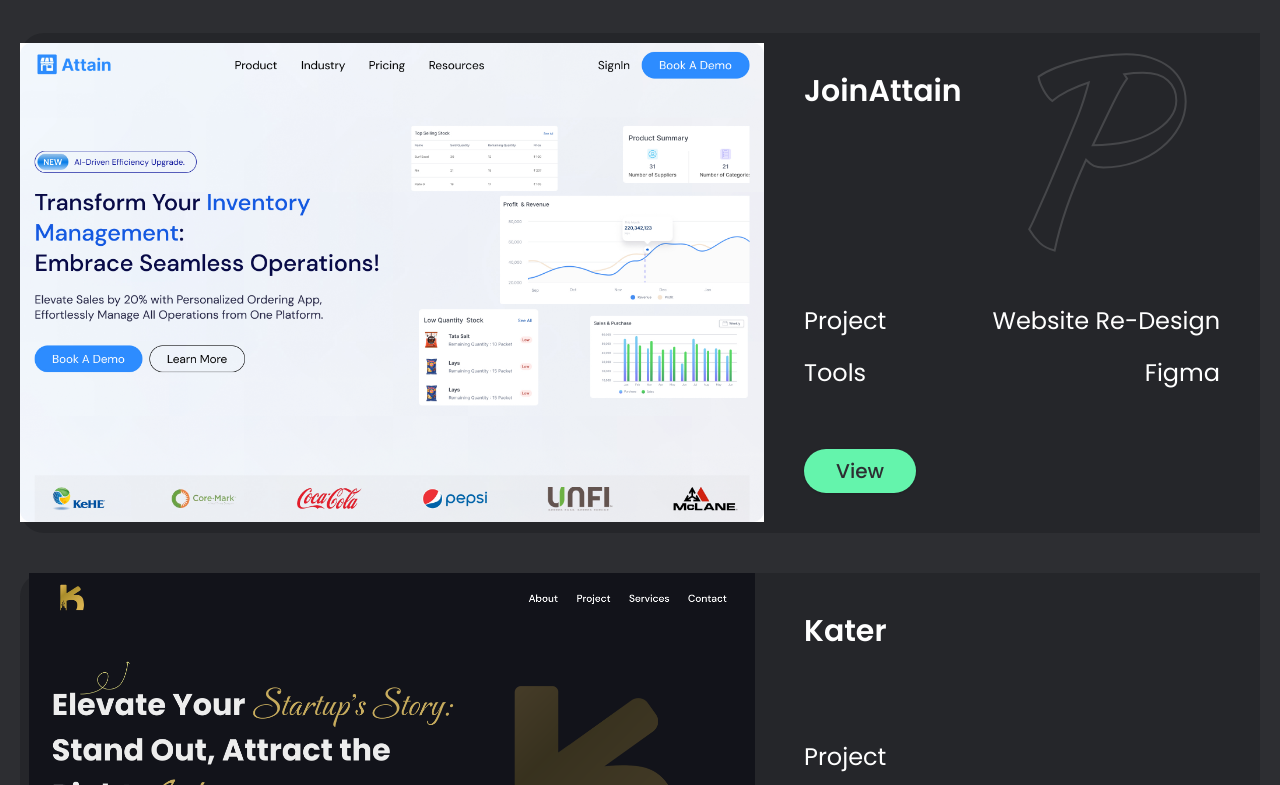
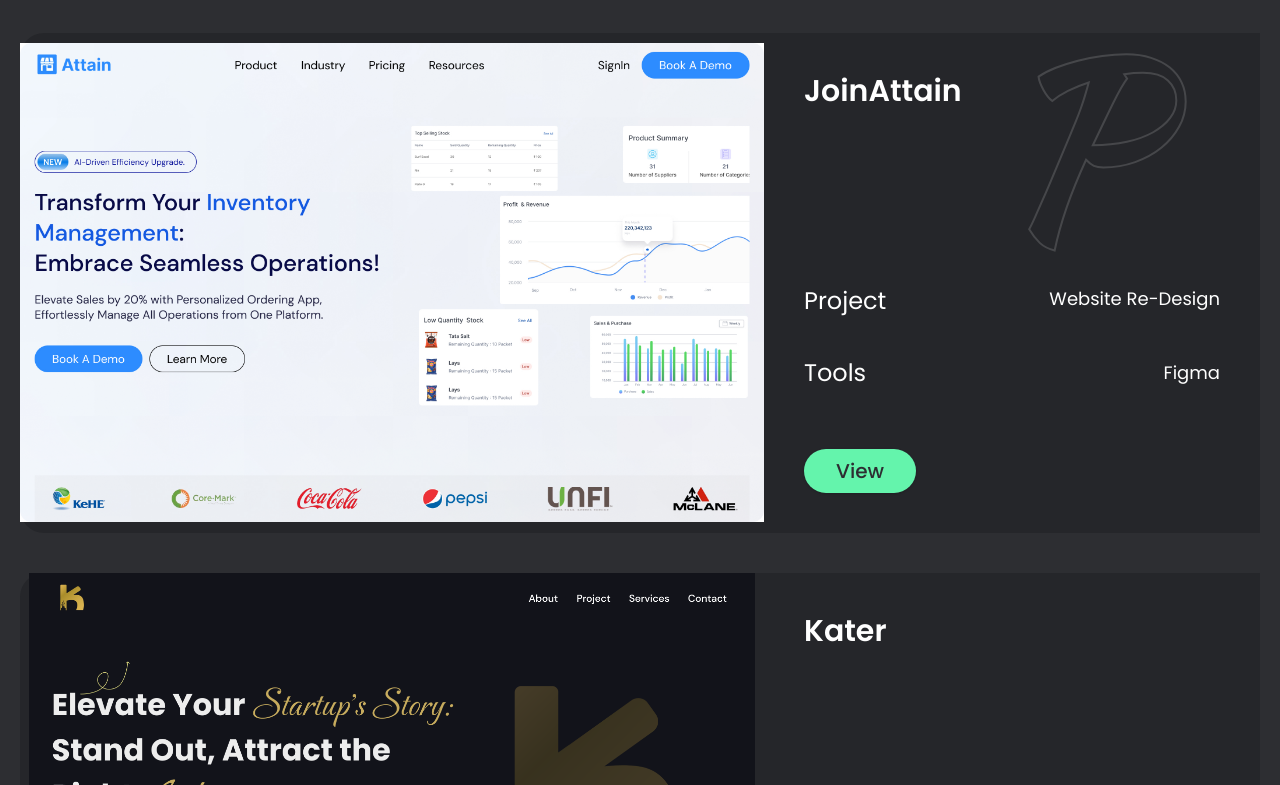
Before and after one commit to DaramolaD/saas_portfolio, a Next.js app: page / in a window 1280 px wide. Shown: the part 2138-2923 px from the top of the page. Built offline with nearby package versions, Linux system fonts and the light colour scheme.

Commit message:
fix project display

```diff
--- a/components/ProjectCard.jsx
+++ b/components/ProjectCard.jsx
@@ -11,43 +11,39 @@
     <>
       <div className="w-full flex flex-col md:flex-row flex-1 relative justify-between items-stretch h-auto rounded-3xl  bg-bg2-100">
         <div
-          className="bg-contain bg-no-repeat bg-center w-full md:w-[60%] h-full min-h-[500px]"
+          className="bg-contain bg-no-repeat bg-center w-full md:w-[60%] h-full min-h-[300px] md:min-h-[500px]"
           style={{
             backgroundImage: `url(${img})`,
             // width: "500px",
             // height: "500px",
           }}
         ></div>
-        <div className="w-full md:w-[40%] flex-col flex-1 sm:flex justify-between items-stretch gap-5 p-5 md:p-10 bg-bg2-100">
-          <h4 className="font-semibold text-xl lg:text-3xl text-white h-full">
+        <div className="w-full md:w-[40%] flex-col flex-1 flex justify-between items-stretch gap-5 p-5 pt-10 md:p-10 bg-bg2-100">
+          <h4 className="font-semibold text-xl lg:text-3xl text-white">
             {client}
           </h4>
-          <div className="flex flex-wrap gap-10 justify-between items-start">
+          <div className="flex flex-col gap-5 md:gap-10">
+            <div className="flex flex-wrap sm:flex-nowrap gap-4 justify-between items-start">
               <p className="sm:text-lg lg:text-2xl text-wrap text-white text-end">
                 Project
               </p>
 
-            <div className="flex flex-col gap-4 items-end h-full">
-              <p className="sm:text-lg lg:text-2xl text-wrap text-white text-end">
+              <p className="sm:text-base lg:text-lg text-wrap text-white text-end">
                 {description}
               </p>
-              {/* <p className="sm:text-base lg:text-lg text-primary-normal">
-            {tools}
-          </p> */}
             </div>
-          </div>
-          <div className="flex flex-wrap gap-10 justify-between items-center">
+            <div className="flex flex-wrap sm:flex-nowrap gap-10 justify-between items-center">
               <p className="sm:text-lg lg:text-2xl text-wrap text-white text-end">
                 Tools
               </p>
-            <p className="sm:text-lg lg:text-2xl text-wrap text-white text-end">
+              <p className="sm:text-base lg:text-lg text-wrap text-white text-end">
                 {tools}
               </p>
             </div>
             <Button
               variant="default"
               size="lg"
-            className="w-fit mt-10"
+              className="w-fit mt-5"
               onClick={() =>
                 router.push(`${liveLink ? liveLink : `project/${client}`}`)
               }
@@ -56,6 +52,7 @@
             </Button>
           </div>
         </div>
+      </div>
     </>
   );
 };
```
Lines whose indentation alone changed are shown as unchanged.
